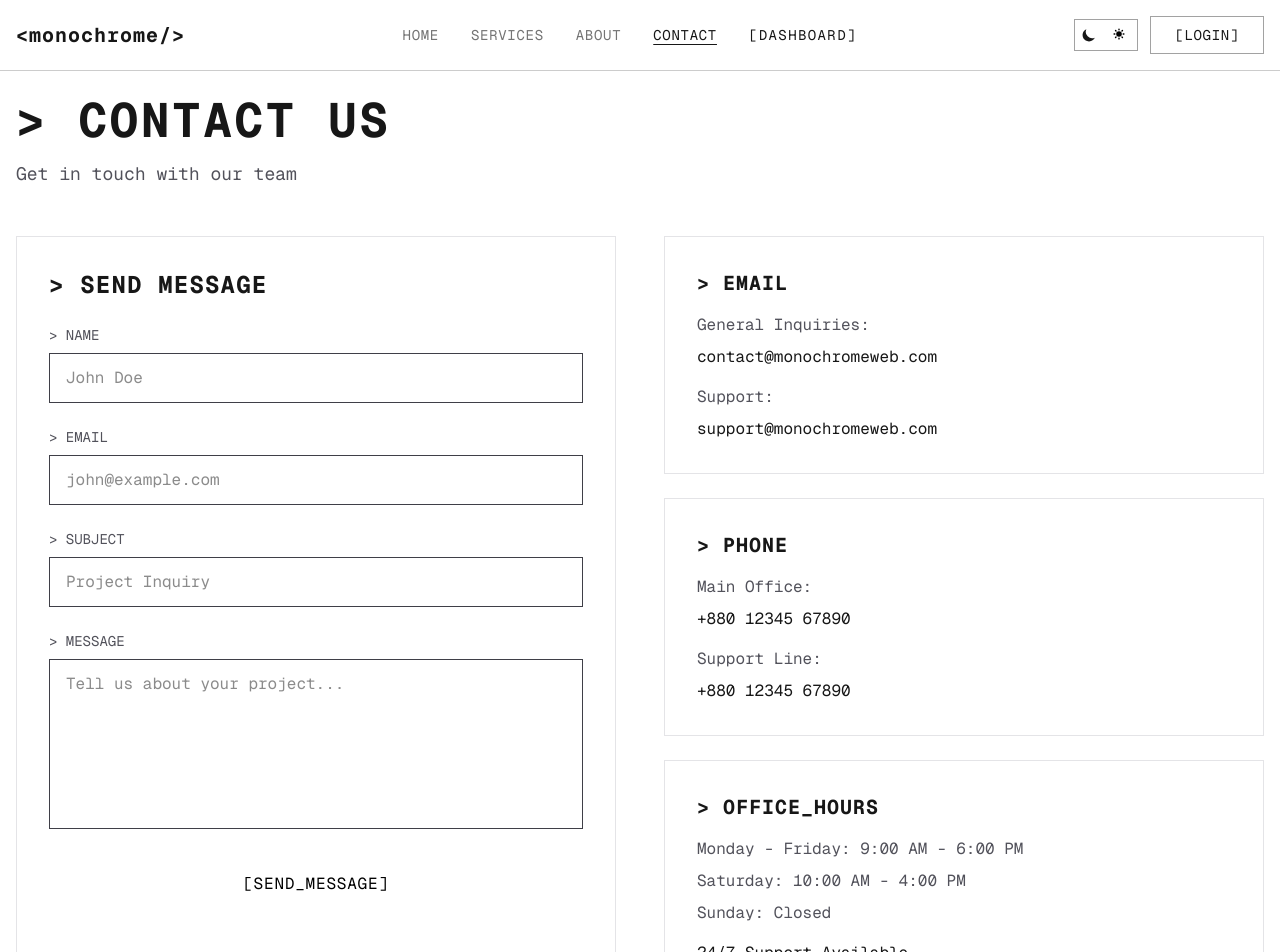
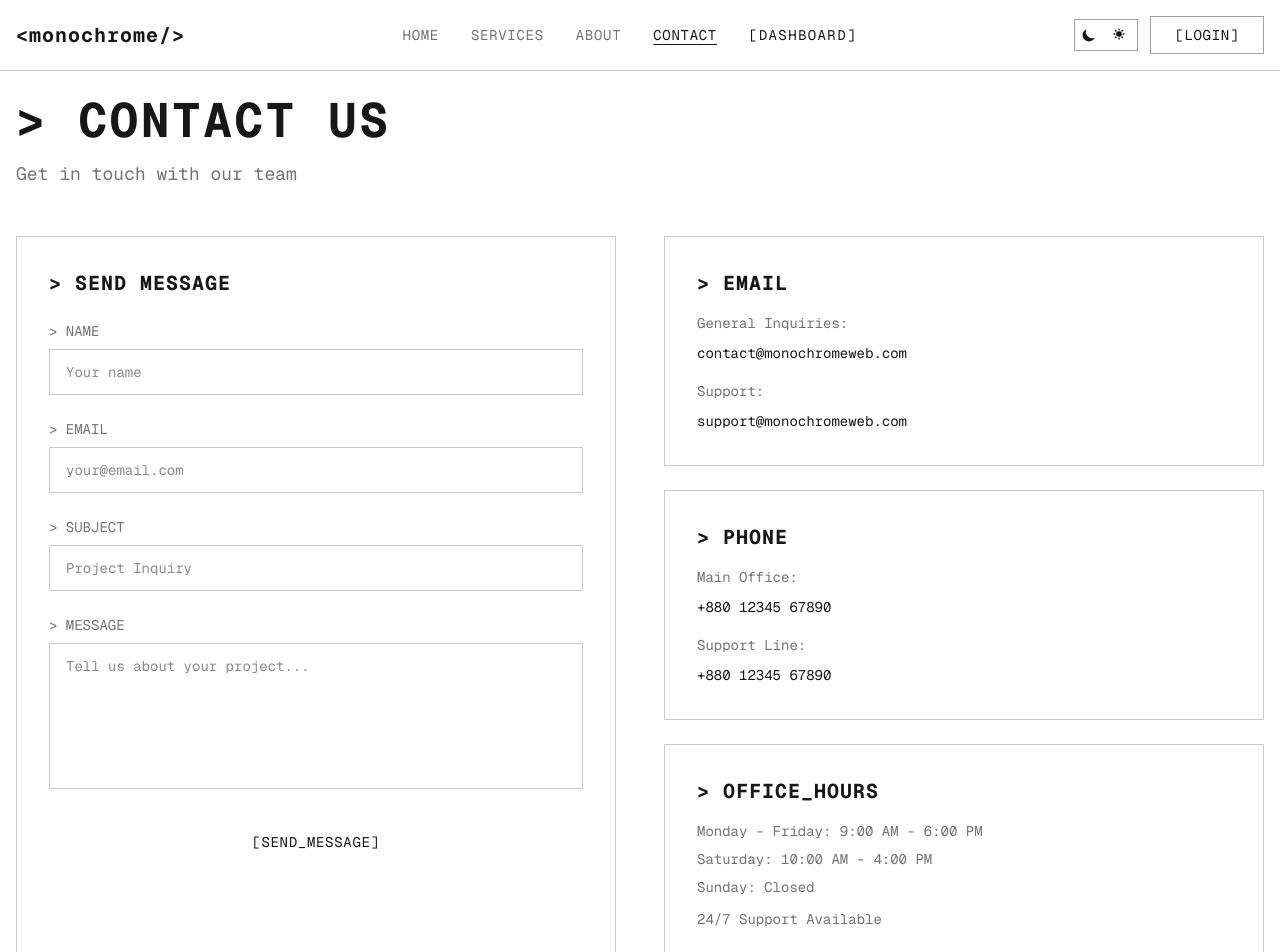
Before and after one commit to saadferozee/Project-Monochrome, a Next.js app: page /contact in a window 1280 px wide. Shown: the top 952 px of the page. Built offline with nearby package versions, Linux system fonts and the light colour scheme.

Commit message:
fix: mobile dashboard UX, AdminSidebar onClose, contact page theme fix, auto-fill user email

```diff
--- a/src/app/contact/page.jsx
+++ b/src/app/contact/page.jsx
@@ -1,10 +1,12 @@
 'use client';
 
-import { useState } from 'react';
+import { useState, useEffect } from 'react';
 import Header from '@/components/Header';
 import Footer from '@/components/Footer';
+import { useAuth } from '@/contexts/AuthContext';
 
 const ContactPage = () => {
+  const { user } = useAuth();
   const [formData, setFormData] = useState({
     name: '',
     email: '',
@@ -14,20 +16,34 @@ const ContactPage = () => {
   const [loading, setLoading] = useState(false);
   const [success, setSuccess] = useState(false);
 
+  useEffect(() => {
+    if (user) {
+      setFormData(prev => ({
+        ...prev,
+        name: user.name || '',
+        email: user.email || ''
+      }));
+    }
+  }, [user]);
+
   const handleSubmit = async (e) => {
     e.preventDefault();
     setLoading(true);
 
     try {
+      const token = localStorage.getItem('token');
+      const headers = { 'Content-Type': 'application/json' };
+      if (token) headers['Authorization'] = `Bearer ${token}`;
+
       const response = await fetch(`${process.env.NEXT_PUBLIC_API_URL}/api/contact`, {
         method: 'POST',
-        headers: { 'Content-Type': 'application/json' },
+        headers,
         body: JSON.stringify(formData)
       });
       const data = await response.json();
       if (data.success) {
         setSuccess(true);
-        setFormData({ name: '', email: '', subject: '', message: '' });
+        setFormData({ name: user?.name || '', email: user?.email || '', subject: '', message: '' });
         setTimeout(() => setSuccess(false), 5000);
       } else {
         alert(data.message || 'Failed to send message');
@@ -40,103 +56,86 @@ const ContactPage = () => {
   };
 
   const handleChange = (e) => {
-    setFormData({
-      ...formData,
-      [e.target.name]: e.target.value
-    });
+    setFormData({ ...formData, [e.target.name]: e.target.value });
   };
 
   return (
-    <div className="min-h-screen bg-black text-white font-mono">
-      {/* Background grid effect */}
-      <div className="fixed inset-0 bg-[linear-gradient(rgba(255,255,255,0.02)_1px,transparent_1px),linear-gradient(90deg,rgba(255,255,255,0.02)_1px,transparent_1px)] bg-[size:50px_50px] [mask-image:radial-gradient(ellipse_80%_50%_at_50%_50%,black,transparent)]" />
-
-      <div className="relative z-10">
+    <div className="min-h-screen font-mono">
       <Header />
 
       <main className="max-w-7xl mx-auto px-4 py-16 sm:py-20 md:py-24">
         <div className="mb-8 sm:mb-12">
-            <h1 className="text-2xl sm:text-3xl md:text-4xl lg:text-5xl font-bold mb-3 sm:mb-4 tracking-wider break-words">
+          <h1 className="text-2xl sm:text-3xl md:text-4xl lg:text-5xl font-bold mb-3 sm:mb-4 tracking-wider">
             {'>'} CONTACT US
           </h1>
-            <p className="text-zinc-500 text-base sm:text-lg">
-              Get in touch with our team
-            </p>
+          <p className="opacity-60 text-base sm:text-lg">Get in touch with our team</p>
         </div>
 
         <div className="grid grid-cols-1 lg:grid-cols-2 gap-8 sm:gap-12">
           {/* Contact Form */}
-            <div className="border border-zinc-800 bg-black/50 p-6 sm:p-8">
-              <h2 className="text-lg sm:text-xl md:text-2xl font-bold mb-4 sm:mb-6 tracking-wider break-words">
+          <div className="border border-black/20 dark:border-white/20 p-6 sm:p-8">
+            <h2 className="text-lg sm:text-xl font-bold mb-4 sm:mb-6 tracking-wider">
               {'>'} SEND MESSAGE
             </h2>
 
             {success && (
-                <div className="mb-4 sm:mb-6 p-3 sm:p-4 border border-green-500 bg-green-500/10 text-green-500 text-sm sm:text-base">
+              <div className="mb-4 sm:mb-6 p-3 sm:p-4 border border-black/20 dark:border-white/20 text-sm">
                 <span className="font-bold">[SUCCESS]</span> Message sent successfully!
               </div>
             )}
 
             <form onSubmit={handleSubmit} className="space-y-4 sm:space-y-6">
               <div>
-                  <label className="block text-xs sm:text-sm mb-2 text-zinc-400">
-                    {'>'} NAME
-                  </label>
+                <label className="block text-xs sm:text-sm mb-2 opacity-60">{'>'} NAME</label>
                 <input
                   type="text"
                   name="name"
                   value={formData.name}
                   onChange={handleChange}
                   required
-                    className="w-full bg-black border border-zinc-700 px-3 sm:px-4 py-2 sm:py-3 text-sm sm:text-base text-white focus:border-white focus:outline-none transition-colors font-mono"
-                    placeholder="John Doe"
+                  className="w-full bg-transparent border border-black/20 dark:border-white/20 px-3 sm:px-4 py-2 sm:py-3 text-sm focus:border-black dark:focus:border-white focus:outline-none transition-colors font-mono"
+                  placeholder="Your name"
                   disabled={loading}
                 />
               </div>
 
               <div>
-                  <label className="block text-xs sm:text-sm mb-2 text-zinc-400">
-                    {'>'} EMAIL
-                  </label>
+                <label className="block text-xs sm:text-sm mb-2 opacity-60">{'>'} EMAIL</label>
                 <input
                   type="email"
                   name="email"
                   value={formData.email}
                   onChange={handleChange}
                   required
-                    className="w-full bg-black border border-zinc-700 px-3 sm:px-4 py-2 sm:py-3 text-sm sm:text-base text-white focus:border-white focus:outline-none transition-colors font-mono"
-                    placeholder="john@example.com"
+                  className="w-full bg-transparent border border-black/20 dark:border-white/20 px-3 sm:px-4 py-2 sm:py-3 text-sm focus:border-black dark:focus:border-white focus:outline-none transition-colors font-mono"
+                  placeholder="your@email.com"
                   disabled={loading}
                 />
               </div>
 
               <div>
-                  <label className="block text-xs sm:text-sm mb-2 text-zinc-400">
-                    {'>'} SUBJECT
-                  </label>
+                <label className="block text-xs sm:text-sm mb-2 opacity-60">{'>'} SUBJECT</label>
                 <input
                   type="text"
                   name="subject"
                   value={formData.subject}
                   onChange={handleChange}
                   required
-                    className="w-full bg-black border border-zinc-700 px-3 sm:px-4 py-2 sm:py-3 text-sm sm:text-base text-white focus:border-white focus:outline-none transition-colors font-mono"
+                  className="w-full bg-transparent border border-black/20 dark:border-white/20 px-3 sm:px-4 py-2 sm:py-3 text-sm focus:border-black dark:focus:border-white focus:outline-none transition-colors font-mono"
                   placeholder="Project Inquiry"
                   disabled={loading}
                 />
               </div>
 
               <div>
-                  <label className="block text-xs sm:text-sm mb-2 text-zinc-400">
-                    {'>'} MESSAGE
-                  </label>
+                <label className="block text-xs sm:text-sm mb-2 opacity-60">{'>'} MESSAGE</label>
                 <textarea
                   name="message"
                   value={formData.message}
                   onChange={handleChange}
                   required
                   rows={6}
-                    className="w-full bg-black border border-zinc-700 px-3 sm:px-4 py-2 sm:py-3 text-sm sm:text-base text-white focus:border-white focus:outline-none transition-colors font-mono resize-none"
+                  className="w-full bg-transparent border border-black/20 dark:border-white/20 px-3 sm:px-4 py-2 sm:py-3 text-sm focus:border-black dark:focus:border-white focus:outline-none transition-colors font-mono resize-none"
                   placeholder="Tell us about your project..."
                   disabled={loading}
                 />
@@ -145,7 +144,7 @@ const ContactPage = () => {
               <button
                 type="submit"
                 disabled={loading}
-                  className="w-full bg-white text-black py-2 sm:py-3 px-4 sm:px-6 font-bold text-sm sm:text-base tracking-wider hover:bg-zinc-200 transition-colors disabled:opacity-50 disabled:cursor-not-allowed"
+                className="w-full bg-black dark:bg-white text-white dark:text-black py-2 sm:py-3 px-4 sm:px-6 font-bold text-sm tracking-wider hover:opacity-80 transition-opacity disabled:opacity-50 disabled:cursor-not-allowed"
               >
                 {loading ? '[SENDING...]' : '[SEND_MESSAGE]'}
               </button>
@@ -154,51 +153,39 @@ const ContactPage = () => {
 
           {/* Contact Info */}
           <div className="space-y-4 sm:space-y-6">
-              <div className="border border-zinc-800 bg-black/50 p-6 sm:p-8">
-                <h3 className="text-lg sm:text-xl font-bold mb-3 sm:mb-4 tracking-wider">
-                  {'>'} EMAIL
-                </h3>
-                <p className="text-zinc-400 mb-2 text-sm sm:text-base">General Inquiries:</p>
-                <a href="mailto:contact@monochromeweb.com" className="text-white hover:text-zinc-300 transition-colors text-sm sm:text-base break-all">
+            <div className="border border-black/20 dark:border-white/20 p-6 sm:p-8">
+              <h3 className="text-lg sm:text-xl font-bold mb-3 sm:mb-4 tracking-wider">{'>'} EMAIL</h3>
+              <p className="opacity-60 mb-2 text-sm">General Inquiries:</p>
+              <a href="mailto:contact@monochromeweb.com" className="hover:opacity-70 transition-opacity text-sm break-all">
                 contact@monochromeweb.com
               </a>
-                <p className="text-zinc-400 mt-3 sm:mt-4 mb-2 text-sm sm:text-base">Support:</p>
-                <a href="mailto:support@monochromeweb.com" className="text-white hover:text-zinc-300 transition-colors text-sm sm:text-base break-all">
+              <p className="opacity-60 mt-3 sm:mt-4 mb-2 text-sm">Support:</p>
+              <a href="mailto:support@monochromeweb.com" className="hover:opacity-70 transition-opacity text-sm break-all">
                 support@monochromeweb.com
               </a>
             </div>
 
-              <div className="border border-zinc-800 bg-black/50 p-6 sm:p-8">
-                <h3 className="text-lg sm:text-xl font-bold mb-3 sm:mb-4 tracking-wider">
-                  {'>'} PHONE
-                </h3>
-                <p className="text-zinc-400 mb-2 text-sm sm:text-base">Main Office:</p>
-                <a href="tel:+8801234567890" className="text-white hover:text-zinc-300 transition-colors text-sm sm:text-base">
-                  +880 12345 67890
-                </a>
-                <p className="text-zinc-400 mt-3 sm:mt-4 mb-2 text-sm sm:text-base">Support Line:</p>
-                <a href="tel:+8801234567890" className="text-white hover:text-zinc-300 transition-colors text-sm sm:text-base">
-                  +880 12345 67890
-                </a>
+            <div className="border border-black/20 dark:border-white/20 p-6 sm:p-8">
+              <h3 className="text-lg sm:text-xl font-bold mb-3 sm:mb-4 tracking-wider">{'>'} PHONE</h3>
+              <p className="opacity-60 mb-2 text-sm">Main Office:</p>
+              <a href="tel:+8801234567890" className="hover:opacity-70 transition-opacity text-sm">+880 12345 67890</a>
+              <p className="opacity-60 mt-3 sm:mt-4 mb-2 text-sm">Support Line:</p>
+              <a href="tel:+8801234567890" className="hover:opacity-70 transition-opacity text-sm">+880 12345 67890</a>
             </div>
 
-              <div className="border border-zinc-800 bg-black/50 p-6 sm:p-8">
-                <h3 className="text-lg sm:text-xl font-bold mb-3 sm:mb-4 tracking-wider">
-                  {'>'} OFFICE_HOURS
-                </h3>
-                <div className="space-y-2 text-zinc-400 text-sm sm:text-base">
+            <div className="border border-black/20 dark:border-white/20 p-6 sm:p-8">
+              <h3 className="text-lg sm:text-xl font-bold mb-3 sm:mb-4 tracking-wider">{'>'} OFFICE_HOURS</h3>
+              <div className="space-y-2 opacity-60 text-sm">
                 <p>Monday - Friday: 9:00 AM - 6:00 PM</p>
                 <p>Saturday: 10:00 AM - 4:00 PM</p>
                 <p>Sunday: Closed</p>
-                  <p className="text-white mt-3 sm:mt-4">24/7 Support Available</p>
+                <p className="opacity-100 mt-3">24/7 Support Available</p>
               </div>
             </div>
 
-              <div className="border border-zinc-800 bg-black/50 p-6 sm:p-8">
-                <h3 className="text-lg sm:text-xl font-bold mb-3 sm:mb-4 tracking-wider">
-                  {'>'} LOCATION
-                </h3>
-                <p className="text-zinc-400 text-sm sm:text-base">
+            <div className="border border-black/20 dark:border-white/20 p-6 sm:p-8">
+              <h3 className="text-lg sm:text-xl font-bold mb-3 sm:mb-4 tracking-wider">{'>'} LOCATION</h3>
+              <p className="opacity-60 text-sm">
                 123 Tech Street<br />
                 Silicon Valley, CA 94000<br />
                 United States
@@ -210,7 +197,6 @@ const ContactPage = () => {
 
       <Footer />
     </div>
-    </div>
   );
 };
 
--- a/src/components/AdminSidebar.jsx
+++ b/src/components/AdminSidebar.jsx
@@ -3,51 +3,58 @@
 import Link from 'next/link';
 import { usePathname } from 'next/navigation';
 
-const AdminSidebar = () => {
+const AdminSidebar = ({ onClose }) => {
   const pathname = usePathname();
 
   const isActive = (path) => pathname === path;
 
   const navItems = [
-    { path: '/dashboard', label: 'OVERVIEW', icon: '📊' },
-    { path: '/dashboard/bookings', label: 'BOOKINGS', icon: '📦' },
-    { path: '/dashboard/services', label: 'SERVICES', icon: '🛠️' },
-    { path: '/dashboard/users', label: 'USERS', icon: '👥' },
-    { path: '/dashboard/asks', label: 'CUSTOMER ASKS', icon: '💬' },
+    { path: '/dashboard', label: 'OVERVIEW' },
+    { path: '/dashboard/bookings', label: 'BOOKINGS' },
+    { path: '/dashboard/services', label: 'SERVICES' },
+    { path: '/dashboard/users', label: 'USERS' },
+    { path: '/dashboard/asks', label: 'CUSTOMER ASKS' },
   ];
 
   return (
-    <aside className="w-64 border-r border-black/20 dark:border-white/20 bg-white dark:bg-black flex flex-col">
-      <div className="p-6 border-b border-black/20 dark:border-white/20">
-        <Link href="/" className="text-xl font-bold tracking-wider hover:text-zinc-600 dark:hover:text-zinc-300 transition-colors">
+    <aside className="w-64 h-full border-r border-black/20 dark:border-white/20 bg-white dark:bg-black flex flex-col">
+      <div className="p-5 border-b border-black/20 dark:border-white/20 flex items-center justify-between">
+        <Link href="/" className="text-lg font-bold tracking-wider hover:opacity-70 transition-opacity">
           &lt;monochrome/&gt;
         </Link>
-        <p className="text-xs text-zinc-500 dark:text-zinc-400 mt-1">ADMIN PANEL</p>
+        {onClose && (
+          <button onClick={onClose} className="md:hidden p-1 hover:opacity-70 transition-opacity" aria-label="Close menu">
+            <svg className="w-5 h-5" fill="none" stroke="currentColor" viewBox="0 0 24 24">
+              <path strokeLinecap="round" strokeLinejoin="round" strokeWidth={2} d="M6 18L18 6M6 6l12 12" />
+            </svg>
+          </button>
+        )}
       </div>
 
-      <div className="p-4 border-b border-black/20 dark:border-white/20">
+      <div className="px-4 py-3 border-b border-black/20 dark:border-white/20">
+        <p className="text-xs opacity-60 tracking-widest px-3 py-1">ADMIN PANEL</p>
         <Link
           href="/"
-          className="flex items-center gap-2 px-4 py-3 text-sm font-bold tracking-wider text-black dark:text-white hover:bg-black/10 dark:hover:bg-white/10 transition-colors"
+          className="flex items-center gap-2 px-3 py-2 text-sm font-bold tracking-wider hover:bg-black/10 dark:hover:bg-white/10 transition-colors"
         >
-          <span className="text-lg">←</span>
+          <span>&#8592;</span>
           <span>BACK TO SITE</span>
         </Link>
       </div>
 
-      <nav className="flex-1 p-4 space-y-1">
+      <nav className="flex-1 p-4 space-y-1 overflow-y-auto">
         {navItems.map((item) => (
           <Link
             key={item.path}
             href={item.path}
-            className={`flex items-center gap-3 px-4 py-3 text-sm font-bold tracking-wider transition-colors ${
+            onClick={onClose}
+            className={`flex items-center px-4 py-3 text-sm font-bold tracking-wider transition-colors ${
               isActive(item.path)
                 ? 'bg-black dark:bg-white text-white dark:text-black'
-                : 'text-black dark:text-white hover:bg-black/10 dark:hover:bg-white/10'
+                : 'hover:bg-black/10 dark:hover:bg-white/10'
             }`}
           >
-            <span className="text-lg">{item.icon}</span>
-            <span>{item.label}</span>
+            {item.label}
           </Link>
         ))}
       </nav>
@@ -55,7 +62,7 @@ const AdminSidebar = () => {
       <div className="p-4 border-t border-black/20 dark:border-white/20">
         <Link
           href="/dashboard"
-          className="block w-full text-center border border-black dark:border-white text-black dark:text-white px-4 py-2 text-xs font-bold tracking-wider hover:bg-black hover:text-white dark:hover:bg-white dark:hover:text-black transition-colors"
+          className="block w-full text-center border border-black dark:border-white px-4 py-2 text-xs font-bold tracking-wider hover:bg-black hover:text-white dark:hover:bg-white dark:hover:text-black transition-colors"
         >
           [USER DASHBOARD]
         </Link>
--- a/src/components/DashboardSidebar.jsx
+++ b/src/components/DashboardSidebar.jsx
@@ -3,7 +3,7 @@
 import Link from 'next/link';
 import { usePathname } from 'next/navigation';
 
-const DashboardSidebar = () => {
+const DashboardSidebar = ({ onClose }) => {
   const pathname = usePathname();
 
   const isActive = (path) => pathname === path;
@@ -17,36 +17,43 @@ const DashboardSidebar = () => {
   ];
 
   return (
-    <aside className="w-64 border-r border-black/20 dark:border-white/20 bg-white dark:bg-black flex flex-col">
-      <div className="p-6 border-b border-black/20 dark:border-white/20">
-        <Link href="/" className="text-xl font-bold tracking-wider hover:text-zinc-600 dark:hover:text-zinc-300 transition-colors">
+    <aside className="w-64 h-full border-r border-black/20 dark:border-white/20 bg-white dark:bg-black flex flex-col">
+      <div className="p-5 border-b border-black/20 dark:border-white/20 flex items-center justify-between">
+        <Link href="/" className="text-lg font-bold tracking-wider hover:opacity-70 transition-opacity">
           &lt;monochrome/&gt;
         </Link>
+        {onClose && (
+          <button onClick={onClose} className="md:hidden p-1 hover:opacity-70 transition-opacity" aria-label="Close menu">
+            <svg className="w-5 h-5" fill="none" stroke="currentColor" viewBox="0 0 24 24">
+              <path strokeLinecap="round" strokeLinejoin="round" strokeWidth={2} d="M6 18L18 6M6 6l12 12" />
+            </svg>
+          </button>
+        )}
       </div>
 
-      <div className="p-4 border-b border-black/20 dark:border-white/20">
+      <div className="px-4 py-3 border-b border-black/20 dark:border-white/20">
         <Link
           href="/"
-          className="flex items-center gap-2 px-4 py-3 text-sm font-bold tracking-wider text-black dark:text-white hover:bg-black/10 dark:hover:bg-white/10 transition-colors"
+          className="flex items-center gap-2 px-3 py-2 text-sm font-bold tracking-wider hover:bg-black/10 dark:hover:bg-white/10 transition-colors"
         >
-          <span className="text-lg">←</span>
+          <span>←</span>
           <span>BACK TO SITE</span>
         </Link>
       </div>
 
-      <nav className="flex-1 p-4 space-y-1">
+      <nav className="flex-1 p-4 space-y-1 overflow-y-auto">
         {navItems.map((item) => (
           <Link
             key={item.path}
             href={item.path}
-            className={`flex items-center gap-3 px-4 py-3 text-sm font-bold tracking-wider transition-colors ${
+            onClick={onClose}
+            className={`flex items-center px-4 py-3 text-sm font-bold tracking-wider transition-colors ${
               isActive(item.path)
                 ? 'bg-black dark:bg-white text-white dark:text-black'
-                : 'text-black dark:text-white hover:bg-black/10 dark:hover:bg-white/10'
+                : 'hover:bg-black/10 dark:hover:bg-white/10'
             }`}
           >
-            <span className="text-lg">{item.icon}</span>
-            <span>{item.label}</span>
+            {item.label}
           </Link>
         ))}
       </nav>
@@ -54,7 +61,7 @@ const DashboardSidebar = () => {
       <div className="p-4 border-t border-black/20 dark:border-white/20">
         <Link
           href="/services"
-          className="block w-full text-center border border-black dark:border-white text-black dark:text-white px-4 py-2 text-xs font-bold tracking-wider hover:bg-black hover:text-white dark:hover:bg-white dark:hover:text-black transition-colors"
+          className="block w-full text-center border border-black dark:border-white px-4 py-2 text-xs font-bold tracking-wider hover:bg-black hover:text-white dark:hover:bg-white dark:hover:text-black transition-colors"
         >
           [BROWSE SERVICES]
         </Link>
```
Also changed, not shown: src/app/dashboard/layout.jsx (+46 -7 lines). Lines whose indentation alone changed are shown as unchanged.
